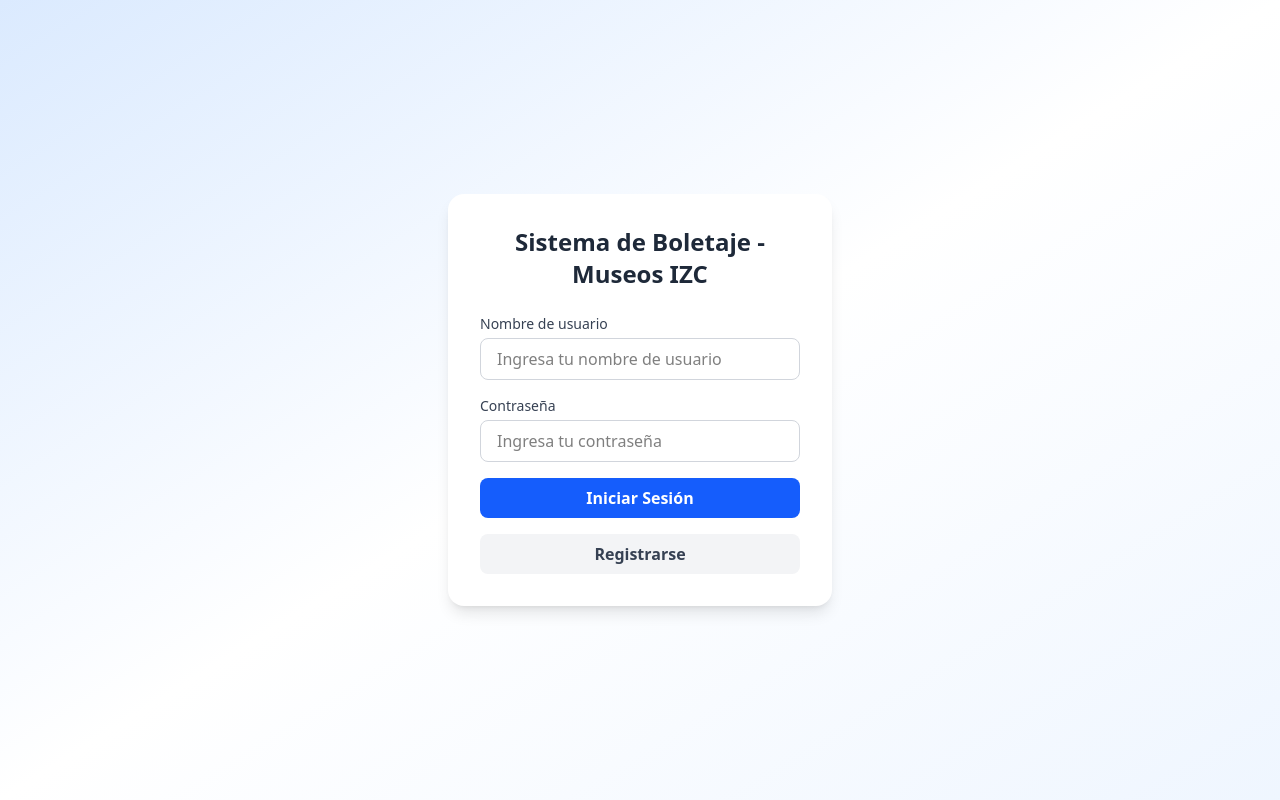
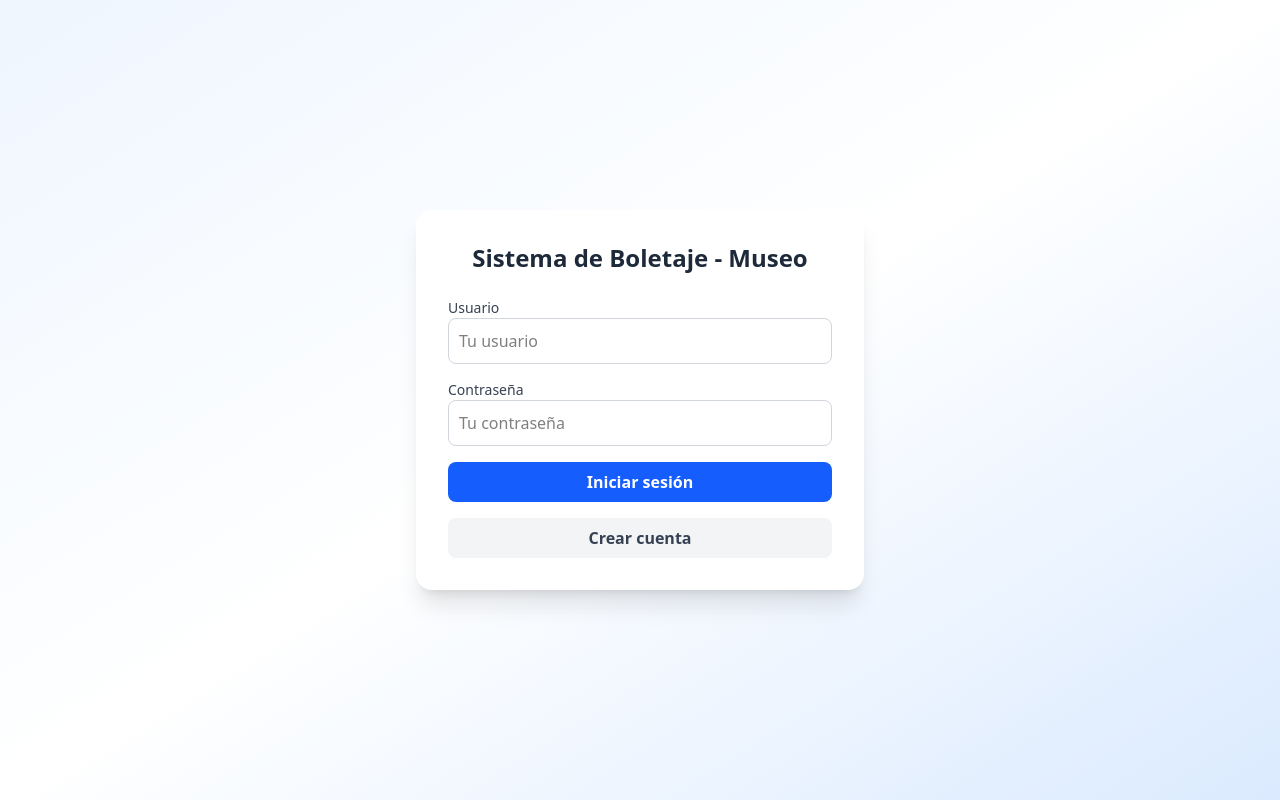
Before and after one commit to BrandonEHM/ImpresoraPrueba, an Angular app: page / in a window 1280 px wide. Built offline with nearby package versions, Linux system fonts and the light colour scheme.

Commit message:
login/register

```diff
--- a/src/app/components/login/login.html
+++ b/src/app/components/login/login.html
@@ -1,65 +1,81 @@
-<div class="min-h-screen flex items-center justify-center bg-gradient-to-br from-blue-100 via-white to-blue-50">
-    <div class="w-full max-w-sm bg-white p-8 rounded-2xl shadow-lg">
-        <h2 class="text-2xl font-bold text-center text-gray-800 mb-6">
-            Sistema de Boletaje - Museos IZC
+<!-- Pantalla principal -->
+<div class="min-h-screen flex items-center justify-center bg-gradient-to-br from-blue-50 via-white to-blue-100">
+  <div class="w-full max-w-md bg-white rounded-2xl shadow-xl p-8">
+    <h2 class="text-2xl font-bold text-gray-800 text-center mb-6">
+      Sistema de Boletaje - Museo
     </h2>
 
     <form (ngSubmit)="login()" class="space-y-4">
       <div>
-                <label for="username" class="block text-sm font-medium text-gray-700 mb-1">
-                    Nombre de usuario
-                </label>
+        <label for="username" class="block text-sm font-medium text-gray-700">Usuario</label>
         <input
+          id="username"
           type="text"
-                    id="username"
           name="username"
           [(ngModel)]="username"
           required
-                    placeholder="Ingresa tu nombre de usuario"
-                    class="w-full px-4 py-2 border border-gray-300 rounded-lg focus:ring-2 focus:ring-blue-400 focus:outline-none"
+          placeholder="Tu usuario"
+          class="w-full border border-gray-300 rounded-lg p-2.5 focus:ring-2 focus:ring-blue-500"
         />
       </div>
 
       <div>
-                <label for="password" class="block text-sm font-medium text-gray-700 mb-1">
-                    Contraseña
-                </label>
+        <label for="password" class="block text-sm font-medium text-gray-700">Contraseña</label>
         <input
+          id="password"
           type="password"
-                    id="password"
           name="password"
           [(ngModel)]="password"
           required
-                    placeholder="Ingresa tu contraseña"
-                    class="w-full px-4 py-2 border border-gray-300 rounded-lg focus:ring-2 focus:ring-blue-400 focus:outline-none"
+          placeholder="Tu contraseña"
+          class="w-full border border-gray-300 rounded-lg p-2.5 focus:ring-2 focus:ring-blue-500"
         />
       </div>
 
       <button
         type="submit"
-                class="w-full bg-blue-600 text-white font-semibold py-2 rounded-lg hover:bg-blue-700 transition-colors duration-200"
+        class="w-full bg-blue-600 text-white font-semibold py-2 rounded-lg hover:bg-blue-700 transition"
       >
-                Iniciar Sesión
+        Iniciar sesión
       </button>
 
+      <!-- Botón que abre el modal -->
       <button
         type="button"
-                (click)="register()"
-                class="w-full bg-gray-100 text-gray-700 font-semibold py-2 rounded-lg hover:bg-gray-200 transition-colors duration-200"
+        data-modal-target="registerModal"
+        data-modal-toggle="registerModal"
+        class="w-full bg-gray-100 text-gray-700 font-semibold py-2 rounded-lg hover:bg-gray-200 transition"
       >
-                Registrarse
+        Crear cuenta
       </button>
     </form>
 
-        <p
-            *ngIf="message"
-            class="mt-4 text-center text-sm"
-            [ngClass]="{
-                'text-green-600': message.includes('✅'),
-                'text-red-600': message.includes('❌'),
-                'text-gray-600': message.includes('📝')
-            }">
+    <p *ngIf="message" class="mt-4 text-center text-sm text-gray-700">
       {{ message }}
     </p>
   </div>
 </div>
+
+<!-- Modal con Flowbite + componente separado -->
+<div
+  id="registerModal"
+  tabindex="-1"
+  aria-hidden="true"
+  class="hidden overflow-y-auto overflow-x-hidden fixed top-0 right-0 left-0 z-50 justify-center items-center w-full md:inset-0 h-[calc(100%-1rem)] max-h-full"
+>
+  <div class="relative p-4 w-full max-w-md max-h-full">
+    <div class="relative bg-white rounded-lg shadow dark:bg-gray-700">
+      <!-- Botón para cerrar -->
+      <button
+        type="button"
+        class="absolute top-3 right-2.5 text-gray-400 bg-transparent hover:bg-gray-200 hover:text-gray-900 rounded-lg text-sm w-8 h-8 ml-auto inline-flex justify-center items-center"
+        data-modal-hide="registerModal"
+      >
+        ✕
+      </button>
+
+      <!-- Aquí se inyecta tu componente de registro -->
+      <app-register></app-register>
+    </div>
+  </div>
+</div>
--- a/src/app/components/login/login.ts
+++ b/src/app/components/login/login.ts
@@ -1,18 +1,25 @@
 import { CommonModule } from '@angular/common';
-import { Component } from '@angular/core';
+import { ChangeDetectionStrategy, Component, afterNextRender } from '@angular/core';
 import { RouterOutlet } from '@angular/router';
 import { FormsModule } from '@angular/forms';
+import { initFlowbite } from 'flowbite';
+import { Register } from '../register/register';
 
 @Component({
   selector: 'app-login',
-  imports: [RouterOutlet, CommonModule, FormsModule],
+  imports: [RouterOutlet, CommonModule, FormsModule, Register],
   templateUrl: './login.html',
   styleUrl: './login.css',
+  changeDetection: ChangeDetectionStrategy.OnPush,
 })
 export class Login {
   username: string = '';
   password: string = '';
   message: string = '';
+
+  constructor() {
+    afterNextRender(() => initFlowbite());
+  }
 
   login(){
     if(this.username === 'admin' && this.password === '123456'){
@@ -22,8 +29,8 @@ export class Login {
     }
   }
 
-  register(){
-    this.message = '🔔Funcionalidad de registro no implementada aún.';
-  }
+  // register(){
+  //   this.message = '🔔Funcionalidad de registro no implementada aún.';
+  // }
 
 }
--- /dev/null
+++ b/src/app/components/register/register.html
@@ -0,0 +1,70 @@
+<div class="p-6 bg-white rounded-lg">
+  <h3 class="text-xl font-semibold text-gray-900 mb-4 text-center">
+    Crear cuenta
+  </h3>
+
+  <form (ngSubmit)="register()" class="space-y-4">
+    <div>
+      <label class="block mb-1 text-sm font-medium text-gray-700">Nombre</label>
+      <input
+        type="text"
+        name="name"
+        [(ngModel)]="name"
+        required
+        placeholder="Tu nombre"
+        class="w-full border border-gray-300 rounded-lg p-2.5 focus:ring-2 focus:ring-blue-500"
+      />
+    </div>
+
+    <div>
+      <label class="block mb-1 text-sm font-medium text-gray-700">Correo</label>
+      <input
+        type="email"
+        name="email"
+        [(ngModel)]="email"
+        required
+        placeholder="tu@correo.com"
+        class="w-full border border-gray-300 rounded-lg p-2.5 focus:ring-2 focus:ring-blue-500"
+      />
+    </div>
+
+    <div>
+      <label class="block mb-1 text-sm font-medium text-gray-700">Contraseña</label>
+      <input
+        type="password"
+        name="password"
+        [(ngModel)]="password"
+        required
+        placeholder="********"
+        class="w-full border border-gray-300 rounded-lg p-2.5 focus:ring-2 focus:ring-blue-500"
+      />
+    </div>
+
+    <!-- Selector de rol -->
+    <div>
+      <label class="block mb-1 text-sm font-medium text-gray-700">Rol</label>
+      <select
+        name="role"
+        [(ngModel)]="rol"
+        required
+        class="w-full border border-gray-300 rounded-lg p-2.5 bg-white focus:ring-2 focus:ring-blue-500"
+      >
+        <option value="" disabled selected>Selecciona un rol</option>
+        <option *ngFor="let r of roles" [value]="r.value">
+          {{ r.label }}
+        </option>
+      </select>
+    </div>
+
+    <button
+      type="submit"
+      class="w-full bg-blue-600 text-white font-semibold py-2 rounded-lg hover:bg-blue-700 transition"
+    >
+      Registrarse
+    </button>
+  </form>
+
+  <p *ngIf="message" class="mt-4 text-green-600 text-sm text-center">
+    {{ message }}
+  </p>
+</div>
--- /dev/null
+++ b/src/app/components/register/register.ts
@@ -0,0 +1,38 @@
+import { CommonModule } from '@angular/common';
+import { Component } from '@angular/core';
+import { FormsModule } from '@angular/forms';
+
+@Component({
+  selector: 'app-register',
+  imports: [CommonModule, FormsModule],
+  templateUrl: './register.html',
+  styleUrl: './register.css',
+})
+export class Register {
+  name: string = '';
+  email: string = '';
+  rol: string = '';
+  password: string = '';
+  confirmPassword: string = '';
+  message: string = '';
+
+  roles = [
+    { value: 'admin', label: 'Administrador' },
+    { value: 'user', label: 'Usuario' },
+    { value: 'moderator', label: 'Moderador' }
+  ]
+
+  register() {
+    if (this.name && this.email && this.password && this.rol) {
+      this.message = `✅ Registro simulado exitoso como "${this.getRoleLabel()}".`;
+    } else {
+      this.message = '⚠️ Por favor completa todos los campos.';
+    }
+  }
+
+  getRoleLabel(): string {
+    const r = this.roles.find(r => r.value === this.rol);
+    return r ? r.label : '';
+  }
+
+}
```
Also changed, not shown: src/app/components/register/register.css (added), 1 other file (tests, documents, lock files or other folders). Lines whose indentation alone changed are shown as unchanged.
